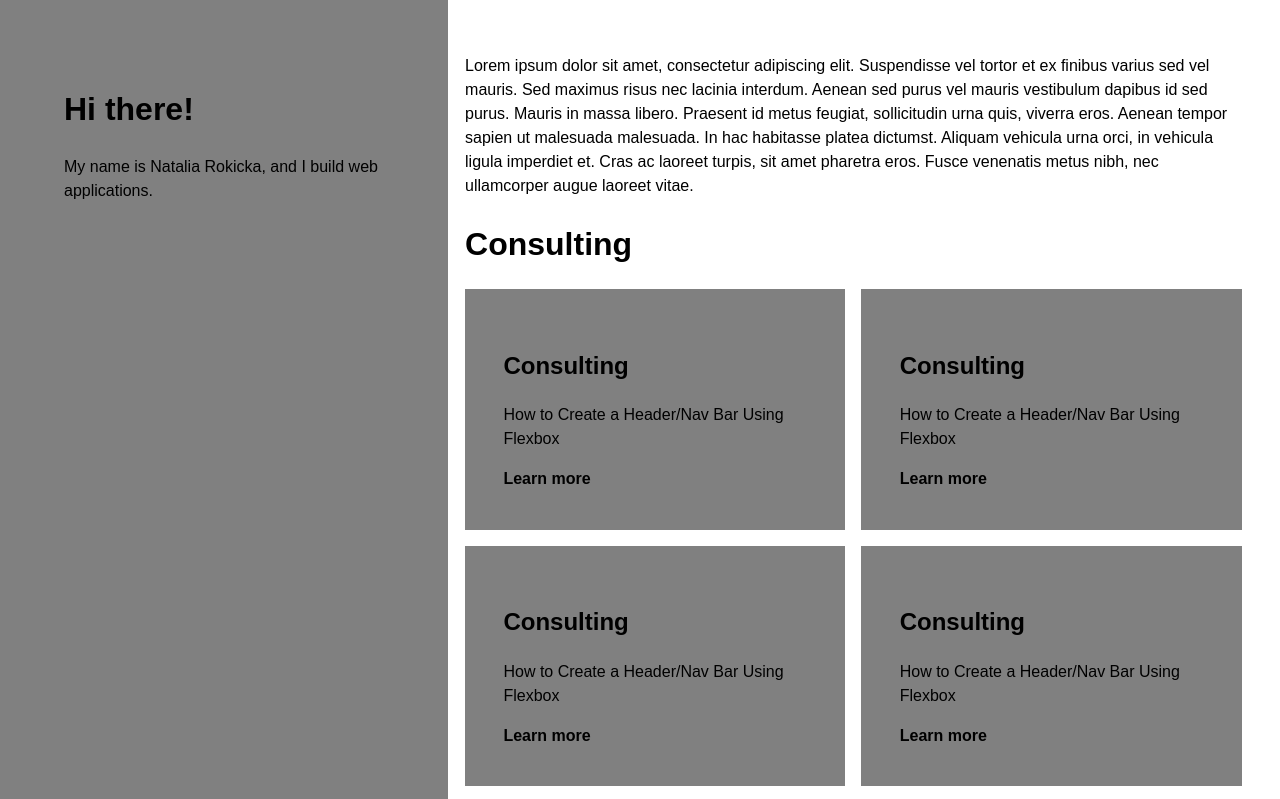
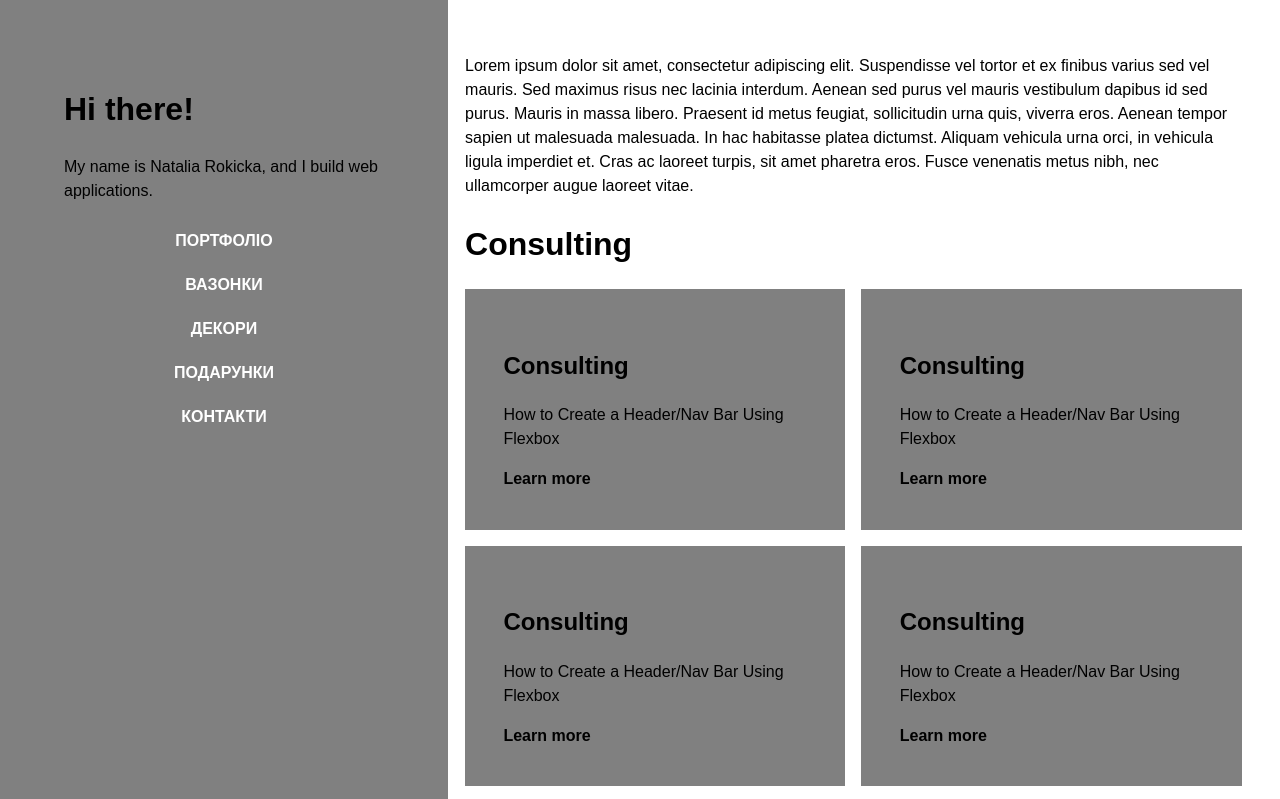
Before and after one commit to NRokicka/portfolio, a plain HTML site: page index.html in a window 1280 px wide. Shown: the top 799 px of the page. Drawn offline with Linux system fonts and the light colour scheme.

Commit message:
add file

```diff
--- a/css/style.css
+++ b/css/style.css
@@ -17,3 +17,32 @@ header {
      background-color: gray;
      padding: 3vw;
 }
+nav a {
+    color: white;
+    text-decoration: none;
+    text-transform: uppercase;
+    padding: 20px 0;
+    display: inline-block;
+    width: 100%;
+    text-align: center;
+    transition: all 0.5s;
+}
+nav a:hover {
+    background: rgba(0, 0, 0, 0.3);
+}
+
+nav {
+    max-width: 1200px;
+    margin: 0 auto;
+
+}
+
+nav ul {
+    list-style: none;
+    margin: 0;
+    padding: 0;
+    display: flex;
+}
+nav li {
+    flex: 1;
+}
--- a/css/style_layout.css
+++ b/css/style_layout.css
@@ -24,6 +24,9 @@ article {
         grid-template-rows: auto;
         grid-row-gap: 1rem;
     }
+
+
+
     }
  @media only screen and (min-width:901px){
         /* styles for browsers larger than 901px; */
@@ -45,4 +48,16 @@ article {
     article {
     grid-column-start: 2;
 }
+ nav ul {
+        flex-wrap: wrap;
     }
+    nav li {
+        flex-basis: 100%;
+
+    }
+    nav a {
+    padding: 10px 0;
+
+}
+
+    }
--- a/index.html
+++ b/index.html
@@ -15,6 +15,15 @@
     <header>
         <h1>Hi there!</h1>
          <p>My name is Natalia Rokicka, and I build web applications.</p>
+         <nav>
+      <ul>
+        <li><a href="#portfolio" class="smooth">Портфоліо</a></li>
+        <li><a href="#portfolio" class="smooth">вазонки</a></li>
+        <li><a href="#portfolio" class="smooth">декори</a></li>
+        <li><a href="#portfolio" class="smooth">подарунки</a></li>
+        <li><a href="#portfolio" class="smooth">контакти</a></li>
+      </ul>
+    </nav>
     </header>
 
     <article>
```
